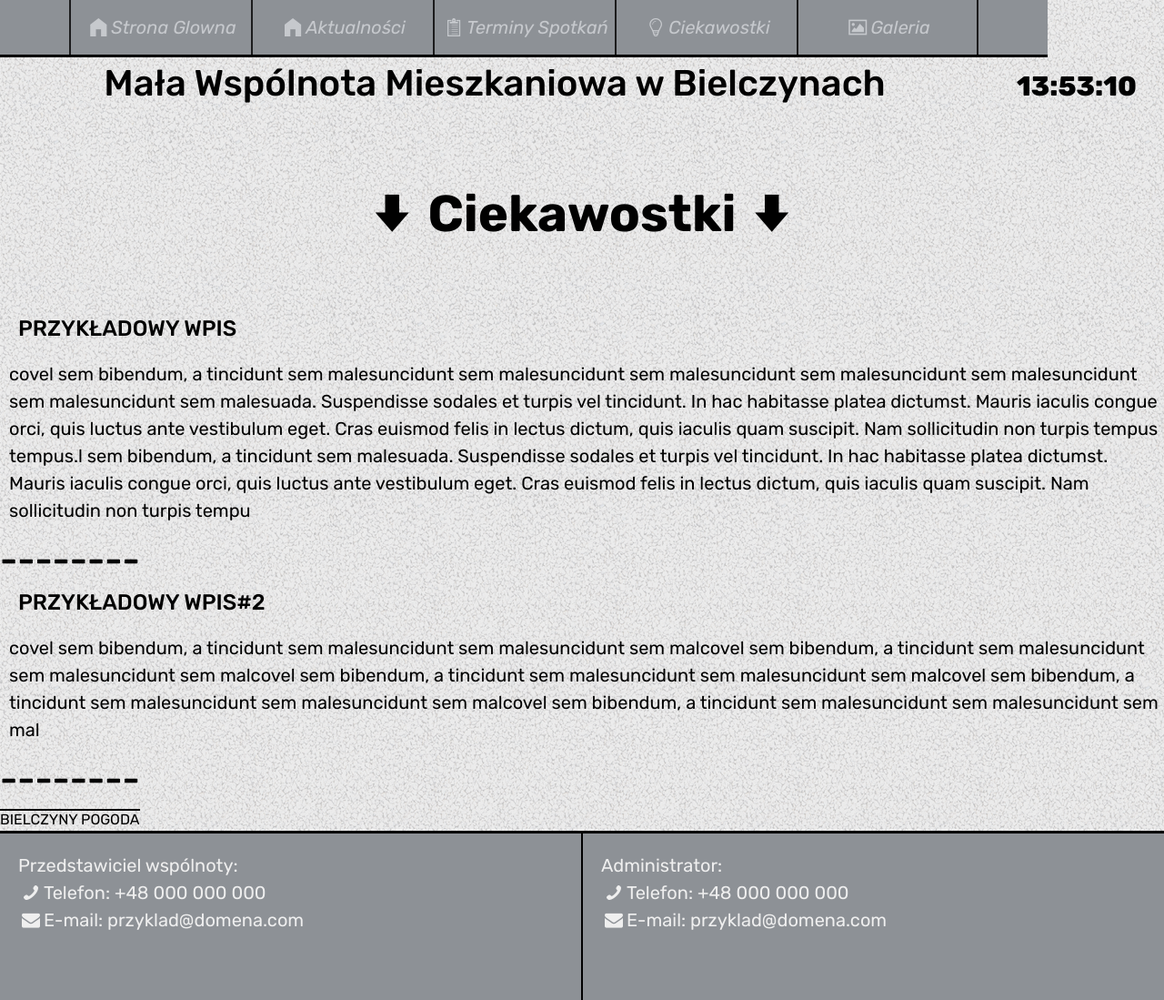
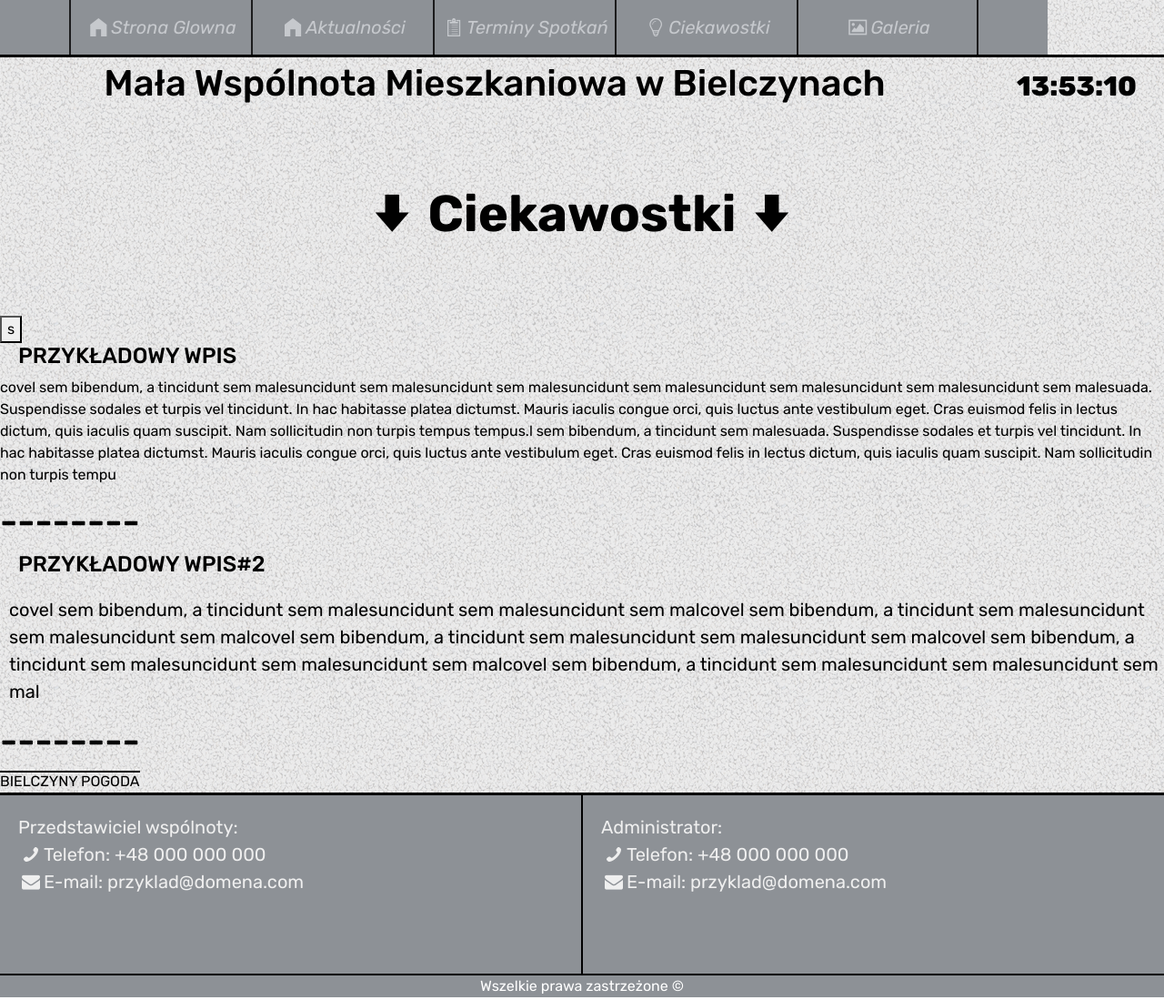
Before and after one commit to kpraktykant/biel-1.0.5-1, a plain HTML site: page ciekawostki.html in a window 1280 px wide. Shown: the top 1099 px of the page at 91% size. Drawn offline with nearby package versions, Linux system fonts and the light colour scheme; a script that the page names is missing.

Commit message:
cos tam zrobilem nie wiem co

```diff
--- a/ciekawostki.html
+++ b/ciekawostki.html
@@ -67,14 +67,14 @@
             <p><i class="icon-down"></i>Ciekawostki<i class="icon-down"></i></p>
         </section>
 
-
+        <button class="btn-success">s</button>
 
         <article>
             <section class="ciekawostkih">
                 <h4>PRZYKŁADOWY WPIS</h4>
             </section>
-            <section class="ciekawostki">
-                <p>covel sem bibendum, a tincidunt sem malesuncidunt sem malesuncidunt sem malesuncidunt sem malesuncidunt sem malesuncidunt sem malesuncidunt sem malesuada. Suspendisse sodales et turpis vel tincidunt. In hac habitasse platea dictumst. Mauris iaculis congue orci, quis luctus ante vestibulum eget. Cras euismod felis in lectus dictum, quis iaculis quam suscipit. Nam sollicitudin non turpis tempus tempus.l sem bibendum, a tincidunt sem malesuada. Suspendisse sodales et turpis vel tincidunt. In hac habitasse platea dictumst. Mauris iaculis congue orci, quis luctus ante vestibulum eget. Cras euismod felis in lectus dictum, quis iaculis quam suscipit. Nam sollicitudin non turpis tempu</p>
+            <section >
+                <p class="well well-lg">covel sem bibendum, a tincidunt sem malesuncidunt sem malesuncidunt sem malesuncidunt sem malesuncidunt sem malesuncidunt sem malesuncidunt sem malesuada. Suspendisse sodales et turpis vel tincidunt. In hac habitasse platea dictumst. Mauris iaculis congue orci, quis luctus ante vestibulum eget. Cras euismod felis in lectus dictum, quis iaculis quam suscipit. Nam sollicitudin non turpis tempus tempus.l sem bibendum, a tincidunt sem malesuada. Suspendisse sodales et turpis vel tincidunt. In hac habitasse platea dictumst. Mauris iaculis congue orci, quis luctus ante vestibulum eget. Cras euismod felis in lectus dictum, quis iaculis quam suscipit. Nam sollicitudin non turpis tempu</p>
             </section>
             <h1>--------</h1>
             <div style="clear: both;"></div>
--- a/style.css
+++ b/style.css
@@ -63,7 +63,6 @@ a:visited
 #margin
 {
     border-top: 3px solid black;
-    width: 90%;
 }
 
 #zegar
```
Also changed, not shown: galeria2.0.html (+3 -1 lines).
